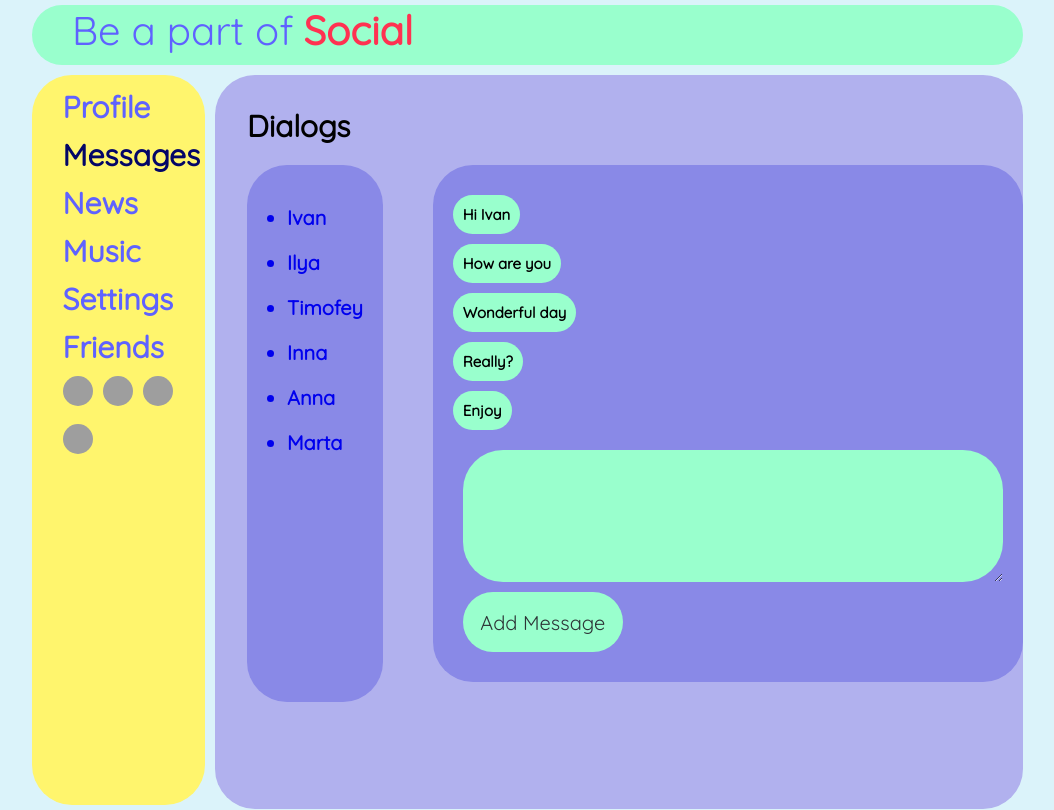
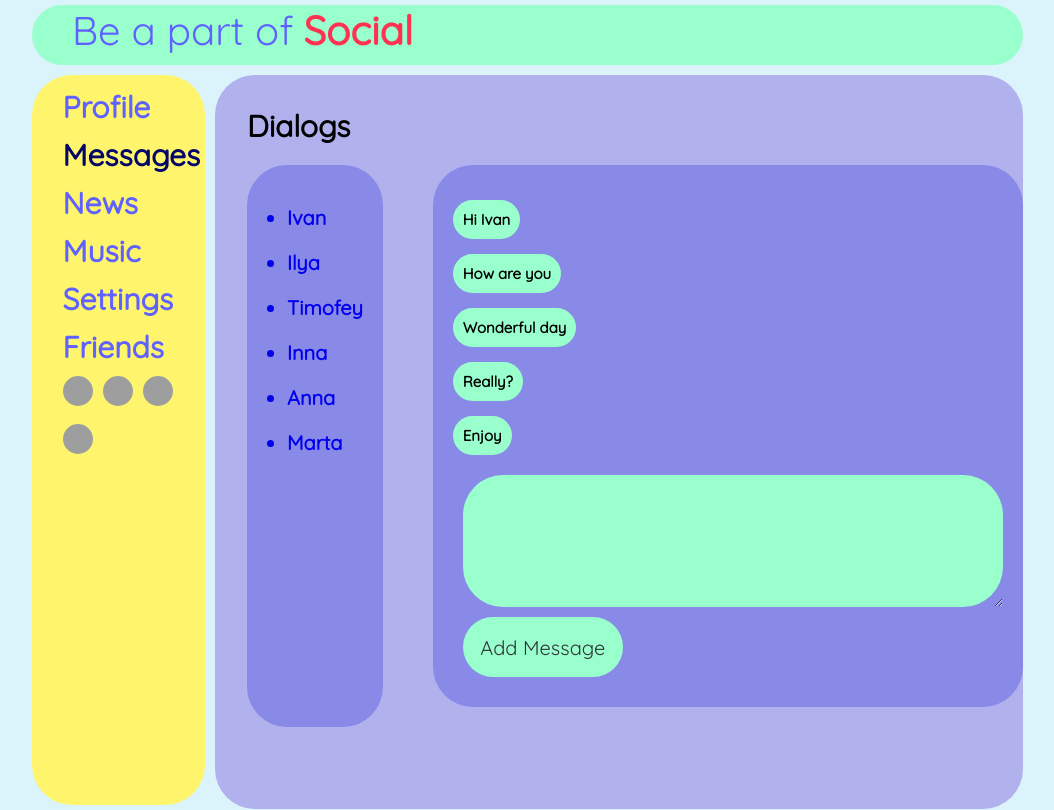
Before and after one commit to IvanUpdate/social-network, a React (Create React App) app: page /dialogs in a window 1280 px wide. Shown: the whole page, without its empty margins (118-1172 px from the left). Built offline with nearby package versions, Linux system fonts and the light colour scheme; grey boxes are pictures that could not be loaded.

Commit message:
fix issue

```diff
--- a/src/components/Dialogs/Message/Message.module.css
+++ b/src/components/Dialogs/Message/Message.module.css
@@ -2,7 +2,7 @@
     font-size: 15px;
     background-color: #99FFCD;
     border-radius: 40px;
-    margin-top: 10px;
+    margin-top: 15px;
     padding: 10px;
     width: max-content;
 }
```
